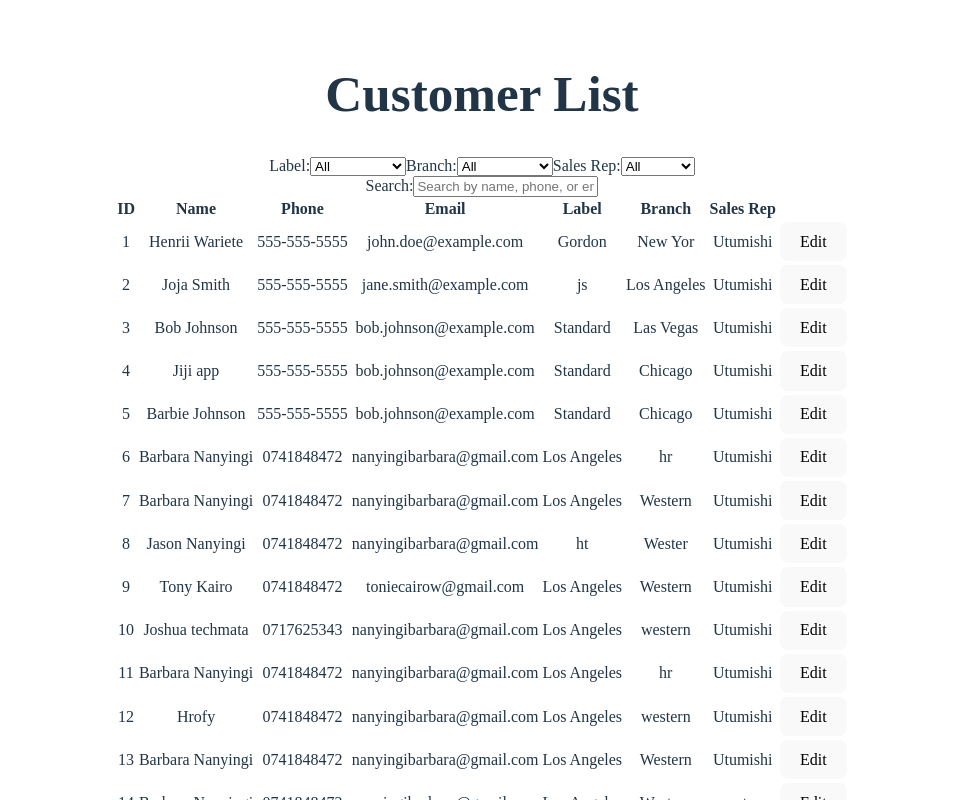
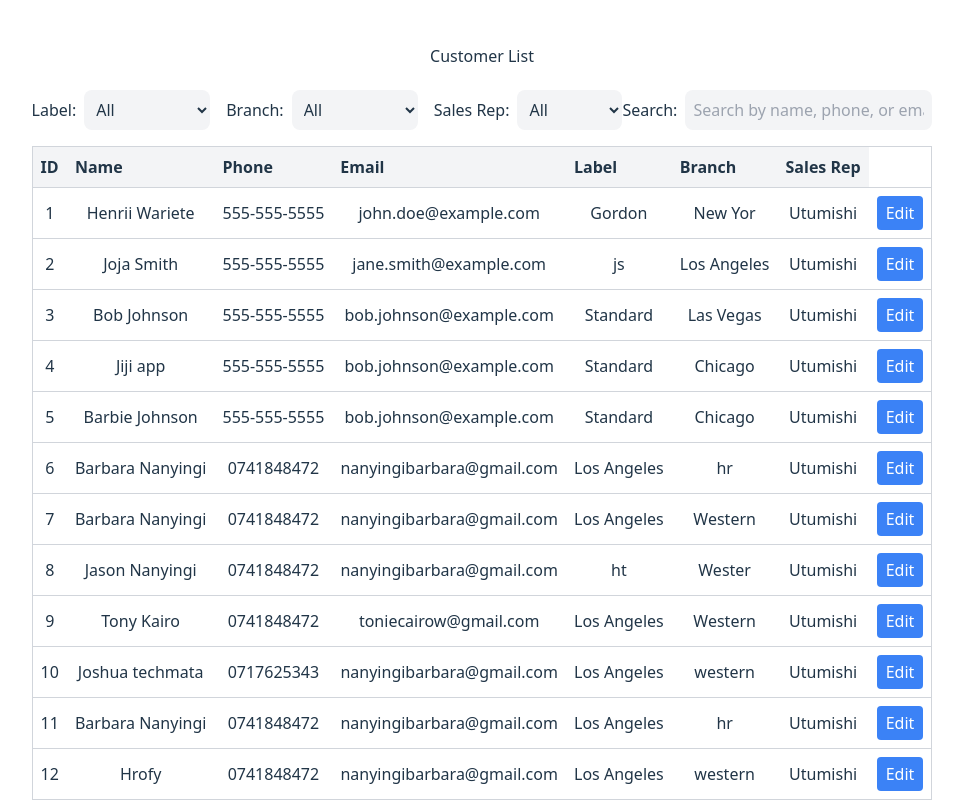
Before and after one commit to Bnanyingi/my-vue-project, a Vue app: page / in a window 1280 px wide. Shown: the top 800 px of the page, without its empty margins (158-1121 px from the left). Built offline with nearby package versions, Linux system fonts and the light colour scheme.

Commit message:
improvement of tailwind configuration

```diff
--- a/index.html
+++ b/index.html
@@ -3,7 +3,7 @@
   <head>
     <meta charset="UTF-8" />
     <link rel="icon" type="image/svg+xml" href="/vite.svg" />
-    <!-- <link rel="stylesheet" href="https://cdn.datatables.net/1.10.24/css/jquery.dataTables.min.css"> -->
+    <!-- <link rel="stylesheet" href="https://cdn.datatables.net/1.10.24/css/jquery.dataTables.min.css">= -->
     <meta name="viewport" content="width=device-width, initial-scale=1.0" />
     <title>Vite + Vue + TS</title>
   </head>
--- a/package.json
+++ b/package.json
@@ -11,10 +11,8 @@
   },
   "dependencies": {
     "axios": "^1.3.6",
-    "v-pagination": "^0.1.4",
     "v-pagination-3": "^0.1.7",
-    "vue": "^3.2.47",
-    "vue3-pagination": "^1.0.16"
+    "vue": "^3.2.47"
   },
   "devDependencies": {
     "@vitejs/plugin-vue": "^4.1.0",
--- /dev/null
+++ b/src/index.css
@@ -0,0 +1,3 @@
+@tailwind base;
+@tailwind components;
+@tailwind utilities;
--- a/src/main.ts
+++ b/src/main.ts
@@ -1,5 +1,6 @@
 import { createApp } from 'vue'
 import './style.css'
+import './index.css'
 import 'tailwindcss/tailwind.css'
 import App from './App.vue'
 
--- a/src/style.css
+++ b/src/style.css
@@ -1,4 +1,3 @@
-
 
 body {
   margin: 0;
--- a/tailwind.config.js
+++ b/tailwind.config.js
@@ -1,11 +1,10 @@
-/** @type {import('tailwindcss').Config} */
-export default {
-  content: [
-    './public/**/*.html',
-    './src/**/*.vue',
-    './src/**/*.js',
-  ],
+module.exports = {
+  purge: ['./index.html', './src/**/*.{vue,js,ts,jsx,tsx}'],
+  darkMode: false, // or 'media' or 'class'
   theme: {
+    extend: {},
+  },
+  variants: {
     extend: {},
   },
   plugins: [],
```
Also changed, not shown: 1 other file (tests, documents, lock files or other folders).
